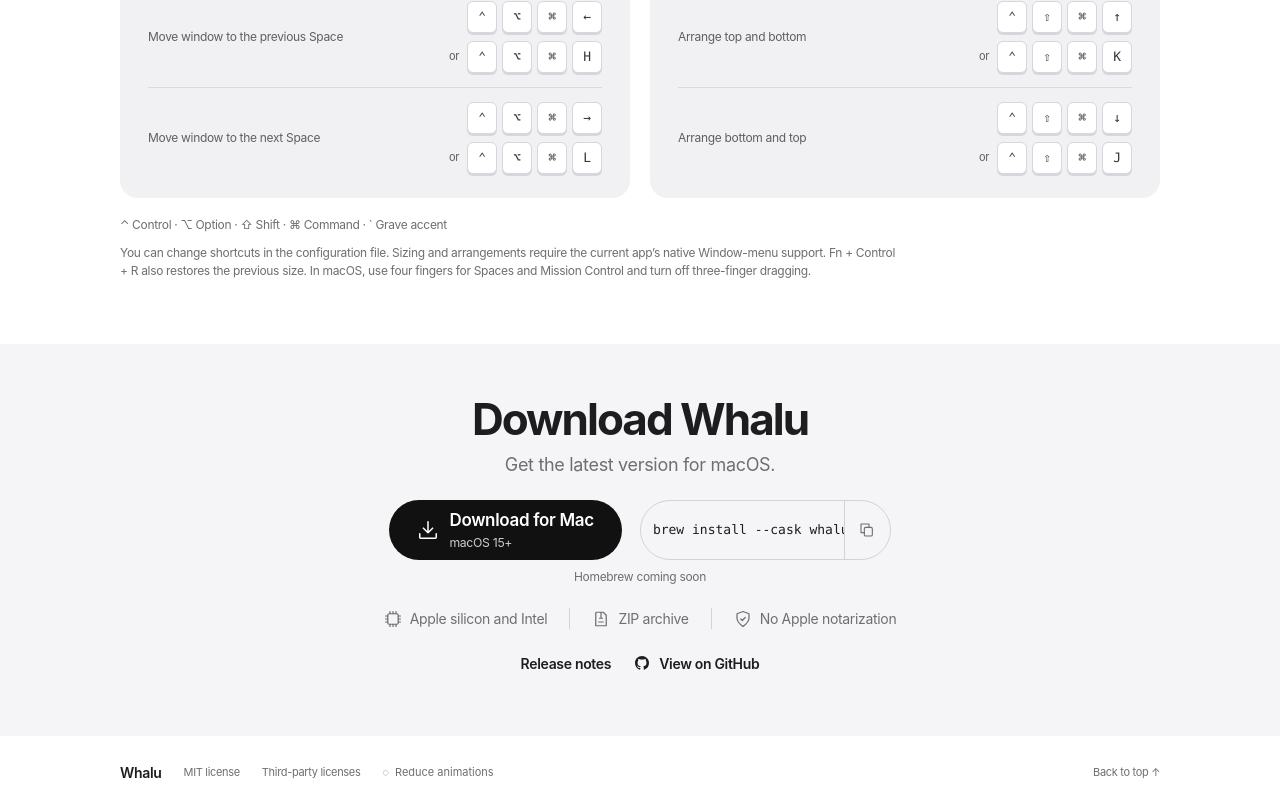
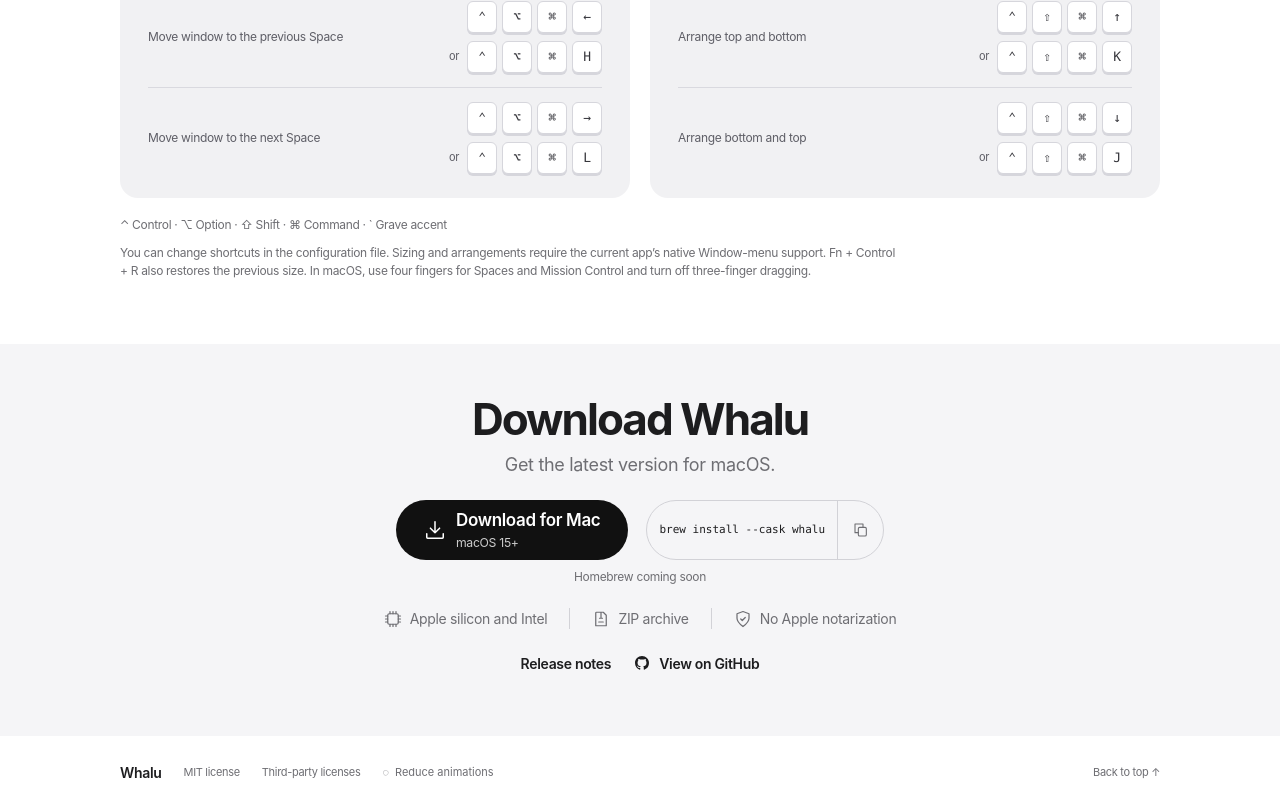
Before and after one commit to danileph/whalu, a React (Vite) app in the folder website/: page / in a window 1280 px wide. Shown: the part 3055-3864 px from the top of the page. Built offline with nearby package versions, Linux system fonts and the light colour scheme; no server answers.

Commit message:
fix(website): fit the Homebrew command in its pill

```diff
--- a/website/src/styles.css
+++ b/website/src/styles.css
@@ -585,27 +585,25 @@ kbd {
   font-size: 12px;
 }
 .install-command {
-  display: flex;
+  display: grid;
+  grid-template-columns: minmax(max-content, 1fr) 46px;
   max-width: 100%;
   border: 1px solid var(--line);
 }
 .install-command code {
-  flex: 1 1 auto;
   align-self: center;
   padding: 8px 12px;
   font-family: var(--mono);
-  font-size: 13px;
+  font-size: 11px;
   letter-spacing: normal;
   text-align: start;
   white-space: nowrap;
-  overflow-x: auto;
 }
 .install-command button {
   background: transparent;
   color: var(--muted);
   display: grid;
   place-items: center;
-  flex: 0 0 46px;
   border-inline-start: 1px solid var(--line);
   border-start-end-radius: 999px;
   border-end-end-radius: 999px;
@@ -833,9 +831,6 @@ kbd {
   .install-command {
     width: min(100%, 260px);
   }
-  .install-command code {
-    font-size: 12px;
-  }
   .download-facts {
     gap: 10px 18px;
   }
```
